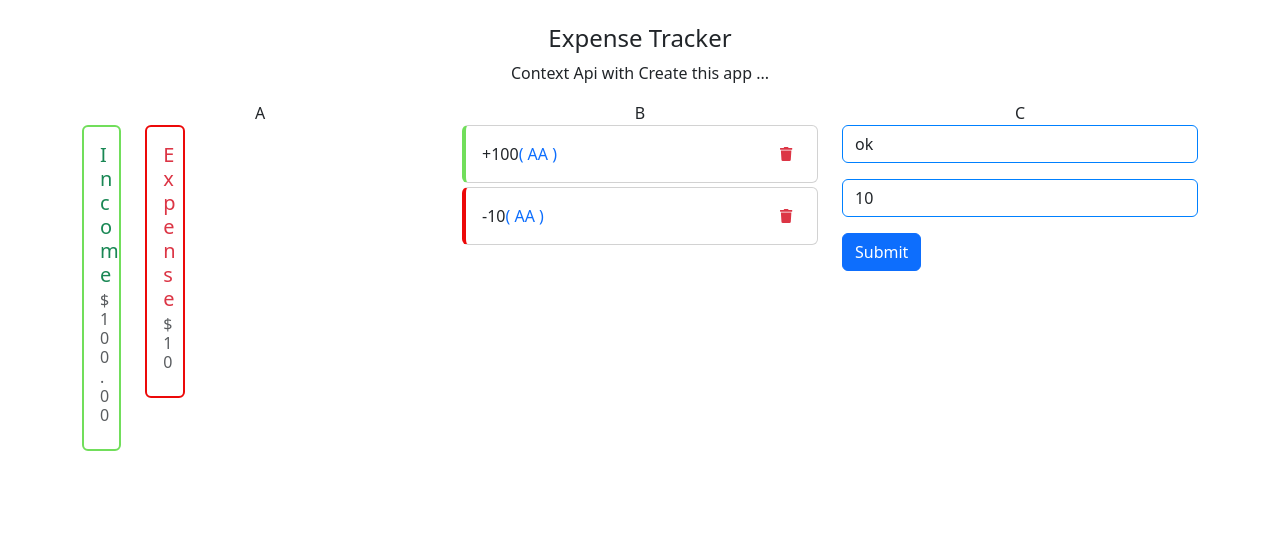
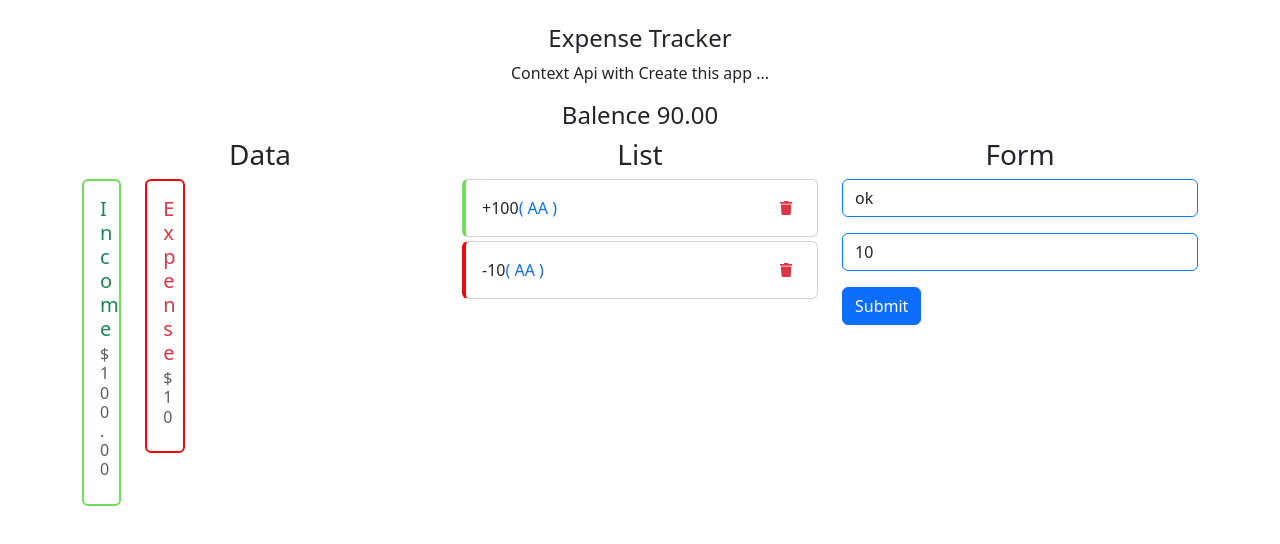
Before and after one commit to rajrachchh14/react-expensetracker, a React (Create React App) app: page / in a window 1280 px wide. Shown: the top 544 px of the page. Built offline with nearby package versions, Linux system fonts and the light colour scheme.

Commit message:
6 files modified

```diff
--- a/src/App.js
+++ b/src/App.js
@@ -14,7 +14,7 @@ export default function App() {
         <div className="container mt-4">
           <h4 className="text-center mb-2">Expense Tracker </h4>
           <p className="text-center">Context Api with Create this app ... </p>
-          {/* <Balence /> */}
+          <Balence />
 
           <div className="row">
             <IncomeExpense />
--- a/src/component/Balence.js
+++ b/src/component/Balence.js
@@ -8,7 +8,7 @@ export default function Balence() {
   console.log(transaction);
   return (
     <>
-      <h4 className="text-center"> Balence </h4>
+      <h4 className="text-center"> Balence {total} </h4>
     </>
   );
 }
--- a/src/component/IncomeExpense.js
+++ b/src/component/IncomeExpense.js
@@ -19,7 +19,9 @@ export default function IncomeExpense() {
   return (
     <>
       <div className="col-lg-4">
-        <div className="text-center">A</div>
+        <div className="text-center">
+          <h3>Data</h3>
+        </div>
         <div className="row">
           <div className="col-12 col-md-6 col-lg-2 mb-2">
             <div className="card income">
--- a/src/component/TransactionForm.js
+++ b/src/component/TransactionForm.js
@@ -19,7 +19,9 @@ export default function TransactionForm() {
   return (
     <>
       <div className="col-12 col-md-12 col-lg-4 pb-2">
-        <div className="text-center">C</div>
+        <div className="text-center">
+          <h3>Form</h3>
+        </div>
         <form onSubmit={onSubmit}>
           <div className="mb-3">
             <input
--- a/src/component/TransactionList.js
+++ b/src/component/TransactionList.js
@@ -14,7 +14,9 @@ export default function TransactionList() {
   return (
     <>
       <div className="col-12 col-md-12 col-lg-4">
-        <div className="text-center">B</div>
+        <div className="text-center">
+          <h3>List</h3>
+        </div>
         {transaction.map((item) => (
           <div
             key={item.id}
--- a/src/style.css
+++ b/src/style.css
@@ -23,5 +23,5 @@
 }
 
 body {
-  background-color: rgba(29, 29, 34, 0.164);
+  background-color: rgba(0, 0, 0, 0.164);
 }
```
